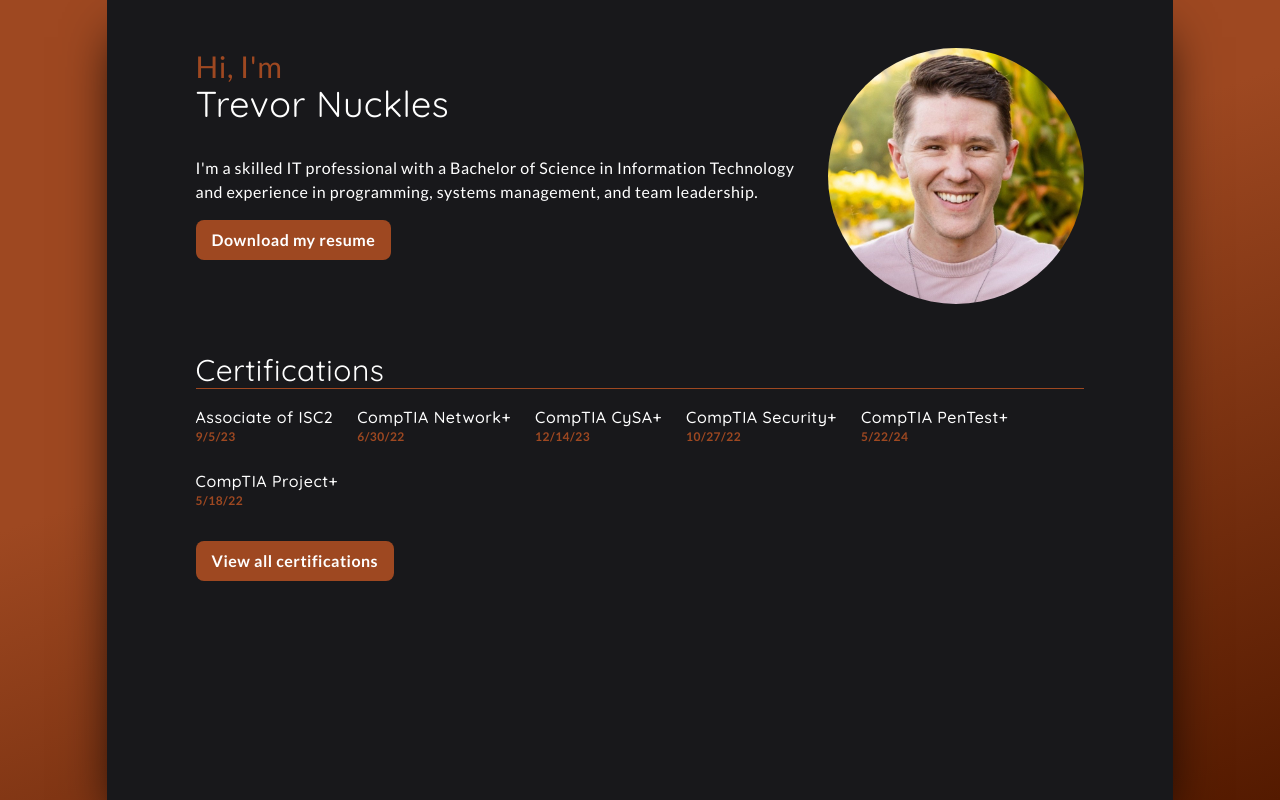
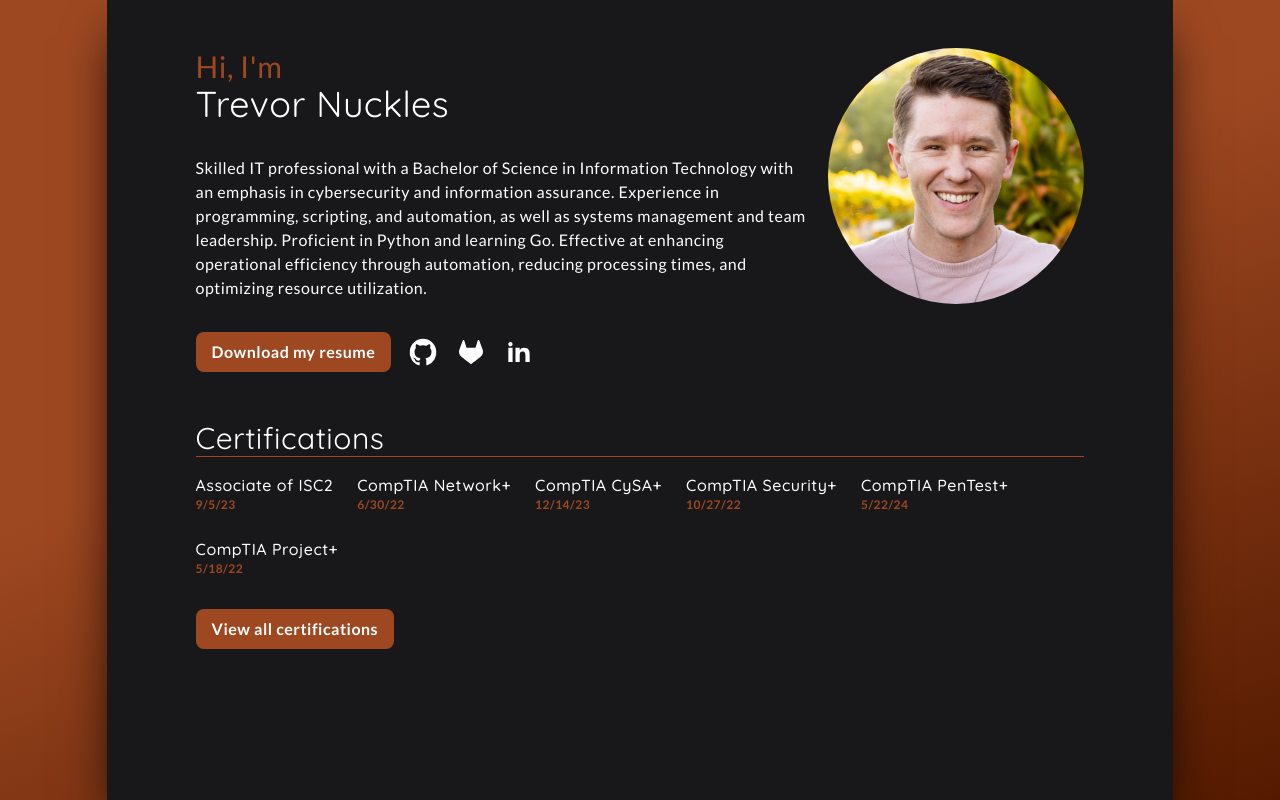
Before and after one commit to chrisaeicher/trevor-portfolio, a React (Vite) app: page / in a window 1280 px wide. Built offline with nearby package versions, Linux system fonts and the light colour scheme.

Commit message:
added linked in, changed intro text

```diff
--- a/src/App.tsx
+++ b/src/App.tsx
@@ -1,5 +1,8 @@
 import './App.css'
 import TREVOR from './images/trevor.jpg';
+import Github from './icons/Github';
+import Gitlab from './icons/Gitlab';
+import LinkedIn from './icons/LinkedIn';
 
 function App() {
   const certs = [
@@ -35,8 +38,13 @@
           <div className='flex flex-col'>
             <span className='text-orange-light-tn text-3xl'>Hi, I'm</span>
             <h1 className='text-4xl text-white'>Trevor Nuckles</h1>
-            <p className='mt-8'>I'm a skilled IT professional with a Bachelor of Science in Information Technology and experience in programming, systems management, and team leadership.</p>
-            <a className='w-fit px-4 py-2 rounded-lg mt-4 font-semibold transition bg-orange-light-tn hover:bg-orange-dark-tn' href='resume_nuckles_trevor.pdf' download={true}>Download my resume</a>
+            <p className='mt-8'>Skilled IT professional with a Bachelor of Science in Information Technology with an emphasis in cybersecurity and information assurance. Experience in programming, scripting, and automation, as well as systems management and team leadership. Proficient in Python and learning Go. Effective at enhancing operational efficiency through automation, reducing processing times, and optimizing resource utilization.</p>
+            <div className='flex mt-8 items-center gap-4'>
+              <a className='w-fit px-4 py-2 rounded-lg font-semibold transition bg-orange-light-tn hover:bg-orange-dark-tn' href='resume_nuckles_trevor.pdf' download={true}>Download my resume</a>
+              <a href='https://github.com/tnuckles' target='_blank'><Github /></a>
+              <a href='https://gitlab.com/trevor_nuckles' target='_blank'><Gitlab /></a>
+              <a href="https://www.linkedin.com/in/tnuckles/" target='_blank'><LinkedIn /></a>
+            </div>
           </div>
           <img className='w-64 h-64 rounded-full' src={TREVOR} alt='Trevor Nuckles' />
         </div>
--- /dev/null
+++ b/src/icons/Github.tsx
@@ -0,0 +1,8 @@
+export default function Github() {
+  return (
+    <svg className="w-8 h-8 text-gray-800 fill-white hover:fill-orange-light-tn" aria-hidden="true" xmlns="http://www.w3.org/2000/svg" width="24" height="24" fill="currentColor" viewBox="0 0 24 24">
+        <path fillRule="evenodd" d="M12.006 2a9.847 9.847 0 0 0-6.484 2.44 10.32 10.32 0 0 0-3.393 6.17 10.48 10.48 0 0 0 1.317 6.955 10.045 10.045 0 0 0 5.4 4.418c.504.095.683-.223.683-.494 0-.245-.01-1.052-.014-1.908-2.78.62-3.366-1.21-3.366-1.21a2.711 2.711 0 0 0-1.11-1.5c-.907-.637.07-.621.07-.621.317.044.62.163.885.346.266.183.487.426.647.71.135.253.318.476.538.655a2.079 2.079 0 0 0 2.37.196c.045-.52.27-1.006.635-1.37-2.219-.259-4.554-1.138-4.554-5.07a4.022 4.022 0 0 1 1.031-2.75 3.77 3.77 0 0 1 .096-2.713s.839-.275 2.749 1.05a9.26 9.26 0 0 1 5.004 0c1.906-1.325 2.74-1.05 2.74-1.05.37.858.406 1.828.101 2.713a4.017 4.017 0 0 1 1.029 2.75c0 3.939-2.339 4.805-4.564 5.058a2.471 2.471 0 0 1 .679 1.897c0 1.372-.012 2.477-.012 2.814 0 .272.18.592.687.492a10.05 10.05 0 0 0 5.388-4.421 10.473 10.473 0 0 0 1.313-6.948 10.32 10.32 0 0 0-3.39-6.165A9.847 9.847 0 0 0 12.007 2Z" clipRule="evenodd"/>
+    </svg>
+
+  )
+}
--- /dev/null
+++ b/src/icons/Gitlab.tsx
@@ -0,0 +1,9 @@
+export default function Gitlab() {
+  return (
+    <svg className="w-8 h-8 text-gray-800 fill-white hover:fill-orange-light-tn" aria-hidden="true" xmlns="http://www.w3.org/2000/svg" width="24" height="24" viewBox="0 0 24 24">
+      <path d="m20.7011 10.1255-.0253-.0672-2.4501-6.63953c-.0498-.13013-.1381-.24053-.2521-.31534-.1141-.07354-.2472-.10896-.3812-.10147-.1341.00748-.2628.05751-.3686.14332-.1047.08828-.1806.2079-.2175.34259l-1.6543 5.2556H8.65334l-1.65429-5.2556c-.03588-.13542-.11197-.25564-.21745-.34356-.10584-.08582-.23449-.13584-.36857-.14333-.13409-.00748-.26716.02794-.38125.10148-.11376.07511-.20195.18541-.25213.31534l-2.45472 6.6367-.02437.0671c-.35269.9569-.39623 2.007-.12404 2.9918.27219.9849.84535 1.8511 1.63305 2.4682l.00844.0068.02249.0166 3.73223 2.9022 1.84647 1.4512 1.1247.8817c.1316.1037.2922.1599.4574.1599.1652 0 .3258-.0562.4574-.1599l1.1247-.8817 1.8464-1.4512 3.7548-2.9198.0093-.0077c.786-.6172 1.3578-1.4826 1.6296-2.4661.2717-.9835.2288-2.0321-.1224-2.9881Z"/>
+    </svg>
+
+
+  )
+}
--- /dev/null
+++ b/src/icons/LinkedIn.tsx
@@ -0,0 +1,8 @@
+export default function LinkedIn() {
+  return (
+    <svg className="w-8 h-8 text-gray-800 fill-white hover:fill-orange-light-tn" aria-hidden="true" xmlns="http://www.w3.org/2000/svg" width="24" height="24" viewBox="0 0 24 24">
+      <path fill-rule="evenodd" d="M12.51 8.796v1.697a3.738 3.738 0 0 1 3.288-1.684c3.455 0 4.202 2.16 4.202 4.97V19.5h-3.2v-5.072c0-1.21-.244-2.766-2.128-2.766-1.827 0-2.139 1.317-2.139 2.676V19.5h-3.19V8.796h3.168ZM7.2 6.106a1.61 1.61 0 0 1-.988 1.483 1.595 1.595 0 0 1-1.743-.348A1.607 1.607 0 0 1 5.6 4.5a1.601 1.601 0 0 1 1.6 1.606Z" clip-rule="evenodd"/>
+      <path d="M7.2 8.809H4V19.5h3.2V8.809Z"/>
+    </svg>
+  )
+}
```
Also changed, not shown: public/lock.svg.
